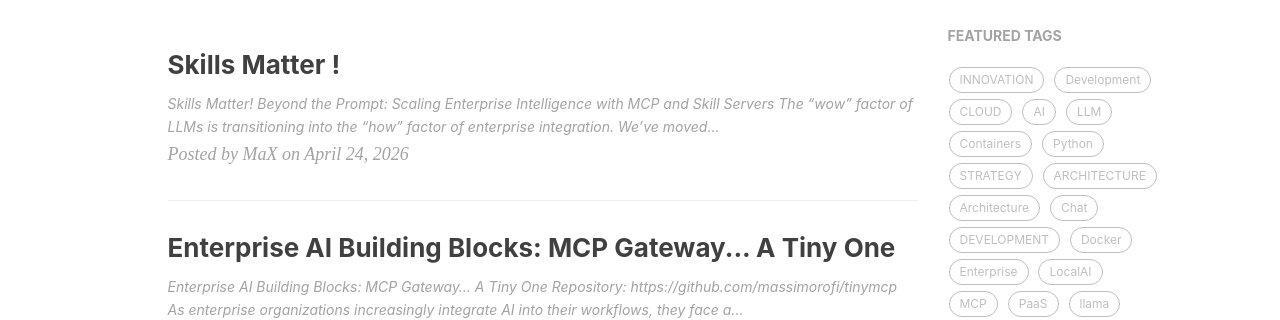
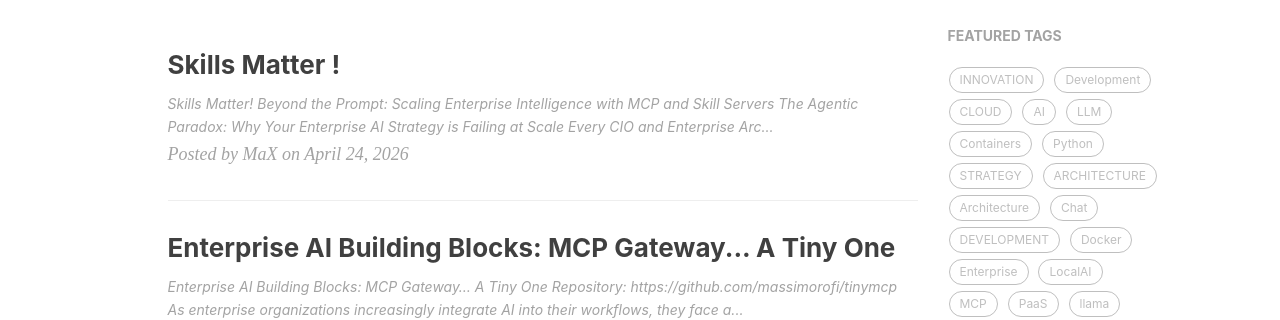
Before and after one commit to massimorofi/massimorofi.github.io, a Jekyll site: the page built from index.html, in a window 1280 px wide and 900 px high. Shown: the part 420-740 px from the top of the window. Built offline with Jekyll 4.4.1, drawn with Linux system fonts in a browser that asks for light colours; nearby versions of some CDN libraries; the list of posts is cut into pages by our own code; comment, search, counter and statistics services are not loaded; some of the changed lines change nothing that is shown.

Commit message:
rework+DOE

```diff
--- a/_posts/2026-04-24-skills-matter.md
+++ b/_posts/2026-04-24-skills-matter.md
@@ -18,13 +18,59 @@
 # Skills Matter! Beyond the Prompt: Scaling Enterprise Intelligence with MCP and Skill Servers
 ![MCP Skills Architecture](/img/in-post/skills_matter_25_april_2026.png)
 
-The "wow" factor of LLMs is transitioning into the "how" factor of enterprise integration. We've moved past simple chat interfaces into the era of **Agentic Workflows**. But as we scale, we face a wall: How do we ensure a fleet of autonomous agents—operating across different departments and regions—remains consistent, secure, and compliant?
+# The Agentic Paradox: Why Your Enterprise AI Strategy is Failing at Scale
 
-The answer lies in a paradigm shift: **Decoupling Logic from Execution.**
+Every CIO and Enterprise Architect is currently racing toward the same finish line: a workforce of autonomous AI agents. We’ve seen the demos—agents that can code, agents that can file expense reports, agents that can analyze market trends. But as these tools move from individual laptops to the corporate backbone, we’ve hit a wall.
 
-## The Anatomy of a Corporate AI Ecosystem
-To scale AI, we must move away from local configurations toward a centralized "Hub-and-Spoke" model. This ensures that every agent, regardless of where it runs, adheres to the same corporate "Source of Truth."
+The problem isn't the LLM’s intelligence; it’s the **governance of that intelligence.**
+### The "Wild West" of Prompting
+Currently, most organizations are living in a state of "Prompt Spaghetti." Every department has its own set of system prompts, every developer has a different version of a "coding skill" on their local machine, and security teams are left in the dark about what logic is being sent to which model. This fragmented approach creates seven critical points of failure that threaten to derail the ROI of AI:
 
+* **Standardization:** Without a central source of truth, two agents performing the same task will produce wildly different outcomes.
+* **Control:** There is no "kill switch" or central versioning. If a workflow needs to change due to a new policy, you can’t manually update 5,000 local config files.
+* **Automation:** Simple chatbots are reactive. True enterprise value requires proactive **Agentic Workflows** that can navigate complex, multi-step business logic.
+* **Efficiency:** Context windows are expensive. Feeding an agent 20 pages of instructions for every single turn is a waste of compute and money.
+* **Localization:** A global company cannot use a "one size fits all" prompt. A HR agent in Paris must behave differently than one in Singapore to remain legally compliant.
+* **Security:** Traditional prompts are "leaky." If your business logic is inside the prompt, it’s visible to the user and the LLM provider.
+* **IP Confidentiality:** Your proprietary "secret sauce"—the specific way you calculate risk or optimize a supply chain—cannot be stored in a plain-text markdown file.
+
+### The Solution: The Model Context Protocol (MCP) and DOE
+To solve these challenges, we need to stop thinking about AI as a "chat" and start thinking about it as an **Enterprise Capability.** By leveraging the **Model Context Protocol (MCP)** and organizing our workflows through the **DOE (Discovery, Orchestration, Execution)** framework, we can build a centralized "Skill Infrastructure." This architecture allows us to decouple the logic of *how* a business works from the tools that *execute* the work, providing a secure, governed, and scalable blueprint for the modern enterprise.
+
+# Orchestrating Enterprise Intelligence: The DOE Framework and Centralized MCP Skill Servers
+
+As AI matures within the enterprise, we are witnessing a fundamental shift in design patterns. The industry is moving away from "monolithic prompts" toward **Modular Agentic Orchestration**.
+
+To scale these systems, Enterprise Architects are adopting the **DOE (Discovery, Orchestration, Execution) Framework**. By centering this framework around a **Centralized MCP Skill Server**, organizations can organize, secure, and automate complex workflows while guaranteeing absolute compliance and control.
+
+
+
+## 1. The DOE Framework: A systematic Approach For Agentic Systems
+I read a post in Linedin that immediately reasonated to me.
+
+**DISCLAIMER**: *I only had access to the post, not to the entire framework. But I believe that the high level idea fits perfectly the purpose of this post. I wante dto include some reflectionon it.*
+
+The DOE framework breaks down the lifecycle of an agentic action into three distinct, governed phases. When skills are managed centrally, each phase becomes a checkpoint for security and policy.
+
+### Phase 1: Discovery (The "What")
+In the Discovery phase, the agent identifies which capabilities are available and relevant to the user’s request.
+* **Centralized Advantage:** Instead of an agent having a static list of tools, it queries the **Central Skill Server**.
+* **The Manifest:** The server returns a "Discovery Manifest" tailored to the user’s identity and location. The agent "discovers" only what it is authorized to see, preventing unauthorized access to sensitive corporate capabilities.
+
+### Phase 2: Orchestration (The "How")
+Once the tools are discovered, the Orchestration phase defines the logic, sequence, and constraints of the workflow.
+* **Skill Injection:** The **MCP Gateway** fetches the specific `SKILL.md` file (the "Playbook") from the central server and injects it into the LLM’s context.
+* **Governance:** This ensures that the agent's "reasoning" is not random. It follows corporate-approved SOPs (Standard Operating Procedures) for planning the task.
+
+### Phase 3: Execution (The "Act")
+The final phase is the actual performance of the task through interaction with data systems.
+* **Tool Isolation:** Execution happens on dedicated **Tool Servers** (HR, ERP, CRM).
+* **Compliance:** Every execution step is logged at the Gateway, providing a full audit trail of what data was accessed and what changes were made.
+
+
+
+## 2. Enterprise Architecture: The Hub-and-Spoke DOE Model
+For the Enterprise Architect, the goal is to decouple the "Brain" (Logic/Skills) from the "Muscle" (Execution/Tools).
 <div class="mermaid">
 graph TD
     subgraph Clients["Agentic Clients"]
@@ -63,46 +109,46 @@
 </div>
 
 
-## Deep Dive: How Agentic Tools (Claude Code) Leverage Skills
-Frameworks like **Claude Code** or **OpenHands** often appear to have "innate" abilities, but their intelligence is actually modular. They operate on a **Discovery-Incentivized Loop**.
 
-### The Mechanism
-Claude Code doesn't load every skill at once (which would destroy the context window). Instead:
-1. **The Manifest:** It first reads a lightweight "Manifest" from your Central Skill Server—essentially a menu of available capabilities.
-2. **Dynamic Injection:** When you ask, *"Audit this repo for GDPR compliance,"* Claude identifies the `gdpr-audit` skill.
-3. **Impersonation:** The Gateway fetches the `GDPR_AUDIT.md` file and injects it into the conversation as a high-priority system message. Claude "becomes" a GDPR auditor for that specific session.
+## 3. How Agentic Tools (Claude Code) leverage the DOE
+I have tried to envisage how Agentic Tools may impleent such approach.
+Frameworks like **Claude Code**, **Codex**, and **OpenHands** are the primary beneficiaries of this architecture. They don't just "talk"; they act as the engine driving the DOE loop.
 
 ### A Practical Example
-Imagine a developer asks Claude Code to "Prepare a production release."
-* **Without Skills:** Claude might try to guess your company's Jenkins pipeline or AWS setup.
-* **With Skills:**
-    * Claude calls the **`release-protocol`** skill.
-    * The Skill Server injects: *"Always run `npm audit` first; check Jira ticket status; use the `trigger_deployment` tool on the DevOps Server."*
-    * Claude now follows a strict, company-approved checklist, reducing human error to near zero.
+Imagine a developer asks Claude Code to "Prepare a production release for the German market."
+1.  **Discovery:** Claude queries the Gateway. The Gateway recognizes the user is in the "Finance" group and returns a manifest including the `german-tax-compliance` skill.
+2.  **Orchestration:** The Gateway injects the `RELEASE_PROTOCOL.md` into Claude. Claude now knows it MUST run a unit test, a security scan, and a regional compliance check in that specific order.
+3.  **Execution:** Claude calls the `trigger_scan` tool on the Security Server and the `submit_ledger` tool on the ERP Server.
+
+
+
+## 4. Securing the "Secret Sauce": IP Protection in Execution
+In an enterprise, the "How" is often your most valuable asset. The DOE framework allows you to protect Intellectual Property (IP) by isolating it within the **Execution** phase.
+
+### The "Black Box" Pattern
+* **The Skill (Discovery/Orchestration):** Tells the LLM: *"To calculate risk, use the `get_risk_score` tool."*
+* **The Tool (Execution):** The actual logic is a compiled binary (Go, Rust, C++) hosted on your secure server.
+* **Result:** The LLM acts as the orchestrator, but the proprietary "Secret Sauce" formula remains encrypted and hidden on your server, never exposed to the client-side context window.
+
+
+
+## 5. Compliance and Control: The Gateway's Role
+By managing skills centrally through the DOE framework, you achieve three critical corporate goals:
+
+1.  **Consistency:** Every agent uses the same version of a skill. When you update the "Legal Review" skill on the server, every agent across the company is updated instantly.
+2.  **Regional Compliance:** The Discovery phase automatically filters skills based on the user's region (e.g., applying GDPR constraints only to EU-based sessions).
+3.  **Granular Audit:** Because every phase of the DOE loop passes through the Gateway, you have a perfect record: *"Agent X discovered Skill Y, orchestrated Plan Z, and executed Action A on the ERP system."*
+
+
+## Conclusion: The Future of the Corporate AI Workforce
+The future of AI in the enterprise isn't about finding the "best prompt." It’s about building a robust **Skill Infrastructure** based on the **DOE Framework**. By centralizing discovery, standardizing orchestration, and securing execution, you transform AI from a series of disconnected chatbots into a unified, governed, and highly intelligent workforce.
+
+
+## Information Sources
+* **Model Context Protocol (MCP) Documentation:** [modelcontextprotocol.io](https://modelcontextprotocol.io)
+* **AgentSkills Standard:** [agentskills.io](https://agentskills.io)
+* **The DOE Framework for AI Agents:** [Bob Mwathu on LinkedIn](https://www.linkedin.com/posts/bob-mwathu_theres-a-new-way-to-build-ai-agentic-systems-activity-7413147110675750912-cRU4/)
+* **Claude Code Reference:** Anthropic’s guide to Tool-Calling and Skill implementation.
 
 ---
-
-## Protecting the "Secret Sauce": Skill Encryption and IP
-A major hurdle for leadership is the transparency of LLM prompts. If your business value is in a unique algorithm or a complex regulatory logic, how do you prevent that logic from being "leaked" to the user or the LLM provider?
-
-We solve this using the **"Thin Skill, Thick Tool"** strategy.
-
-### The Problem with "Text-Only" Skills
-If your Skill file contains: *"To calculate risk, multiply X by Y and add 10%,"* that logic is visible in the context window. It is effectively public to anyone with access to the agent.
-
-### The Solution: The Black Box Tool
-Instead of putting the logic in the instructions, we move it into a **Compiled Tool**:
-1. **The Skill (Text):** Simply tells the LLM: *"To calculate risk, call the `get_risk_score` tool with the customer ID."*
-2. **The Tool (Encrypted Code):** The Tool Server hosts a compiled binary (Go, Rust, or Python) that performs the proprietary calculation behind a secure firewall.
-3. **The Benefit:** The LLM acts as the **Orchestrator** (knowing *when* to ask), while your **Proprietary Engine** acts as the **Expert** (keeping the *how* secret).
-
-This ensures that even if an agentic session is intercepted, the underlying "Secret Sauce" remains an encrypted black box.
-
----
-
-## The Future of Orchestration: One LLM, Many Personas
-In this architecture, we aren't necessarily running different LLMs for different tasks. We are using a single, high-reasoning model (like Claude 3.7 or GPT-5) that **dynamically impersonates** different roles.
-
-By leveraging an **HTTP Streaming (SSE) Gateway**, your local tools are "hooked" into your corporate infrastructure. Your developers get the speed of local CLI tools, but your organization gets the safety, IP protection, and compliance of a centralized, governed environment.
-
-**The future of AI in the enterprise isn't about finding the "best prompt." It's about building the best Skill Infrastructure.**
+*This post originally appeared on **massimorofi.com**. If you're building a centralized AI orchestration layer, I'd love to hear your thoughts.*
```
